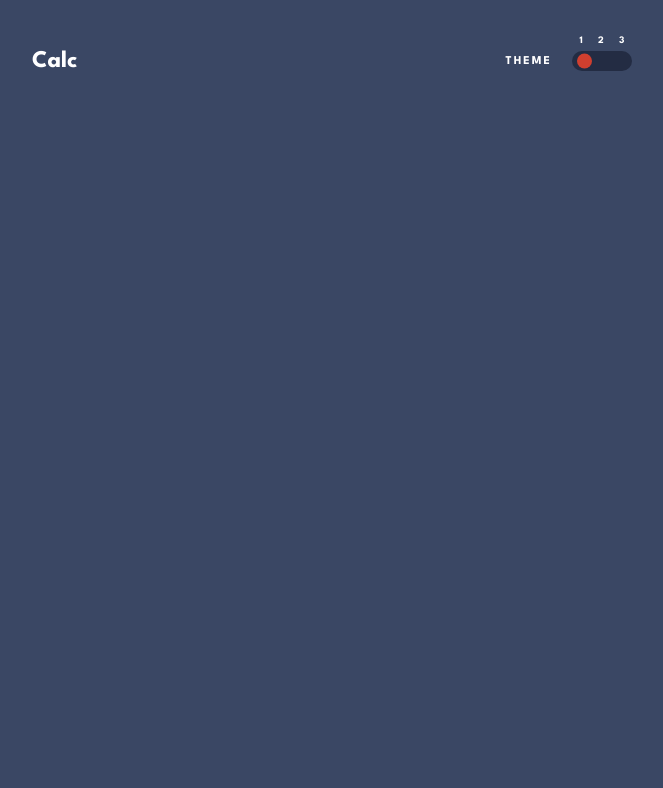
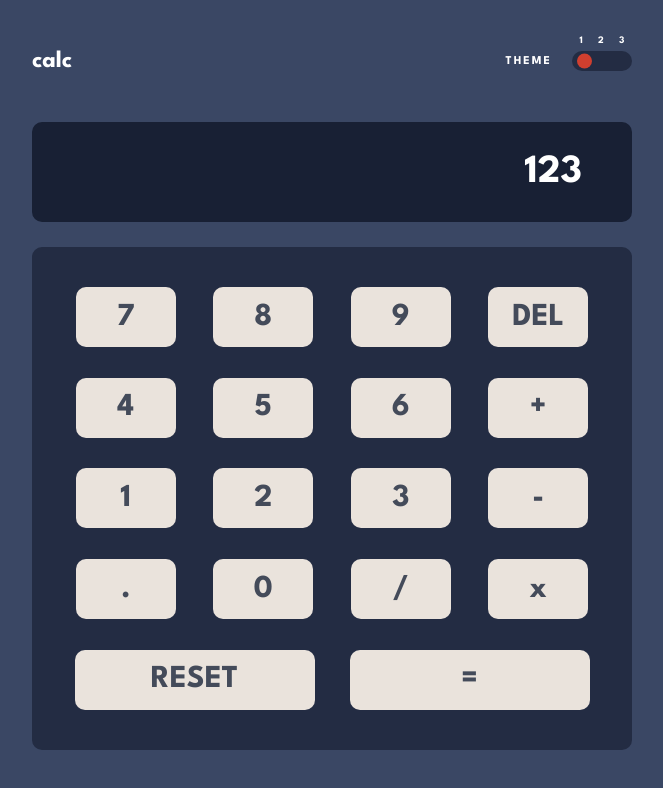
Before and after one commit to musikhood/Calculator, a React app: page / in a window 1280 px wide. Shown: the top 788 px of the page, without its empty margins (308-971 px from the left). Built offline with nearby package versions, Linux system fonts and the light colour scheme.

Commit message:
Create basic structure

```diff
--- a/src/app.scss
+++ b/src/app.scss
@@ -21,6 +21,7 @@
 
     --text: hsl(0, 0%, 100%);
     --textAlt: hsl(221, 14%, 31%);
+    --textAlt3: hsl(221, 14%, 31%);
   }
   &--2 {
     --mainBackground: hsl(0, 0%, 90%);
@@ -36,6 +37,7 @@
 
     --text: hsl(60, 10%, 19%);
     --textAlt: hsl(0, 0%, 100%);
+    --textAlt3: hsl(60, 10%, 19%);
   }
   &--3 {
     --mainBackground: hsl(268, 75%, 9%);
@@ -51,5 +53,6 @@
 
     --text: hsl(52, 100%, 62%);
     --textAlt: hsl(0, 0%, 100%);
+    --textAlt3: hsl(52, 100%, 62%);
   }
 }
--- a/src/components/Calculator/Calculator.tsx
+++ b/src/components/Calculator/Calculator.tsx
@@ -17,7 +17,7 @@ function Calculator({ setTheme, theme }: Theme) {
   return (
     <div className="Calculator">
       <div className="Calculator__HeaderContainer">
-        <h2 className="Calculator__title">Calc</h2>
+        <h2 className="Calculator__title">calc</h2>
         <div className="Calculator__ThemeSwitcherContainer">
           <h4 className="Calculator__ThemeSwitcherName">THEME</h4>
           <div
@@ -32,6 +32,33 @@ function Calculator({ setTheme, theme }: Theme) {
           </div>
         </div>
       </div>
+      <div className="Calculator__body">
+        <div className="Calculator__screen">
+          <h1>123</h1>
+        </div>
+        <div className="Calculator__buttonsContainer">
+          <div className="Calculator__button">7</div>
+          <div className="Calculator__button">8</div>
+          <div className="Calculator__button">9</div>
+          <div className="Calculator__button">DEL</div>
+          <div className="Calculator__button">4</div>
+          <div className="Calculator__button">5</div>
+          <div className="Calculator__button">6</div>
+          <div className="Calculator__button">+</div>
+          <div className="Calculator__button">1</div>
+          <div className="Calculator__button">2</div>
+          <div className="Calculator__button">3</div>
+          <div className="Calculator__button">-</div>
+          <div className="Calculator__button">.</div>
+          <div className="Calculator__button">0</div>
+          <div className="Calculator__button">/</div>
+          <div className="Calculator__button">x</div>
+          <div className="Calculator__button Calculator__button--span">
+            RESET
+          </div>
+          <div className="Calculator__button Calculator__button--span">=</div>
+        </div>
+      </div>
     </div>
   );
 }
--- a/src/components/Calculator/calculator.scss
+++ b/src/components/Calculator/calculator.scss
@@ -3,7 +3,7 @@
   height: 700px;
   display: flex;
   flex-direction: column;
-
+  gap: 50px;
   &__HeaderContainer {
     width: 100%;
     display: flex;
@@ -25,6 +25,7 @@
     letter-spacing: 2px;
     color: var(--text);
     transition: color 0.2s ease-in-out;
+    user-select: none;
   }
   &__ThemeSwitcher {
     width: 60px;
@@ -69,5 +70,59 @@
     left: 0;
     top: -15px;
     transition: color 0.2s ease-in-out;
+    user-select: none;
+  }
+  &__body {
+    width: 100%;
+    height: 100%;
+    display: flex;
+    flex-direction: column;
+    gap: 25px;
+  }
+  &__screen {
+    width: 100%;
+    min-height: 100px;
+    border-radius: 10px;
+    background-color: var(--screenBackground);
+    display: flex;
+    align-items: center;
+    justify-content: flex-end;
+    transition: background-color 0.2s ease-in-out;
+
+    h1 {
+      margin-right: 50px;
+      font-size: 40px;
+      color: var(--text);
+      transition: color 0.2s ease-in-out;
+    }
+  }
+  &__buttonsContainer {
+    width: 100%;
+    height: 100%;
+    background-color: var(--toggleAndKeypadBackground);
+    border-radius: 10px;
+    transition: background-color 0.2s ease-in-out;
+    display: grid;
+    justify-items: center;
+    align-items: center;
+    grid-template-columns: repeat(4, 1fr);
+    gap: 10px;
+    padding: 30px;
+  }
+  &__button {
+    width: 100px;
+    height: 60px;
+    background-color: var(--keyThreeBackground);
+    font-size: 32px;
+    color: var(--textAlt3);
+    display: flex;
+    justify-content: center;
+    align-items: center;
+    border-radius: 10px;
+    transition: background-color 0.2s ease-in-out, color 0.2s ease-in-out;
+    &--span {
+      grid-column: span 2;
+      width: 240px;
+    }
   }
 }
```
